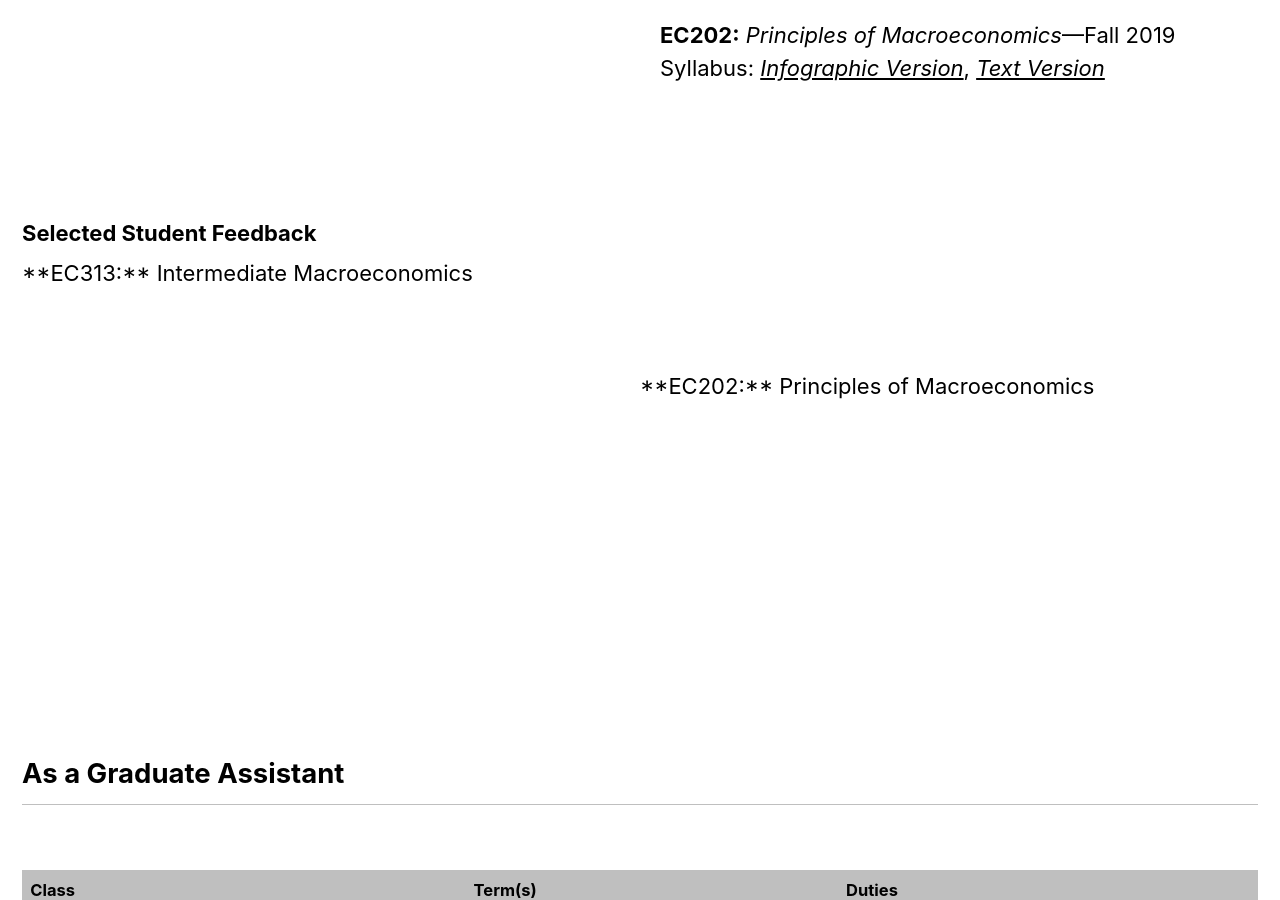
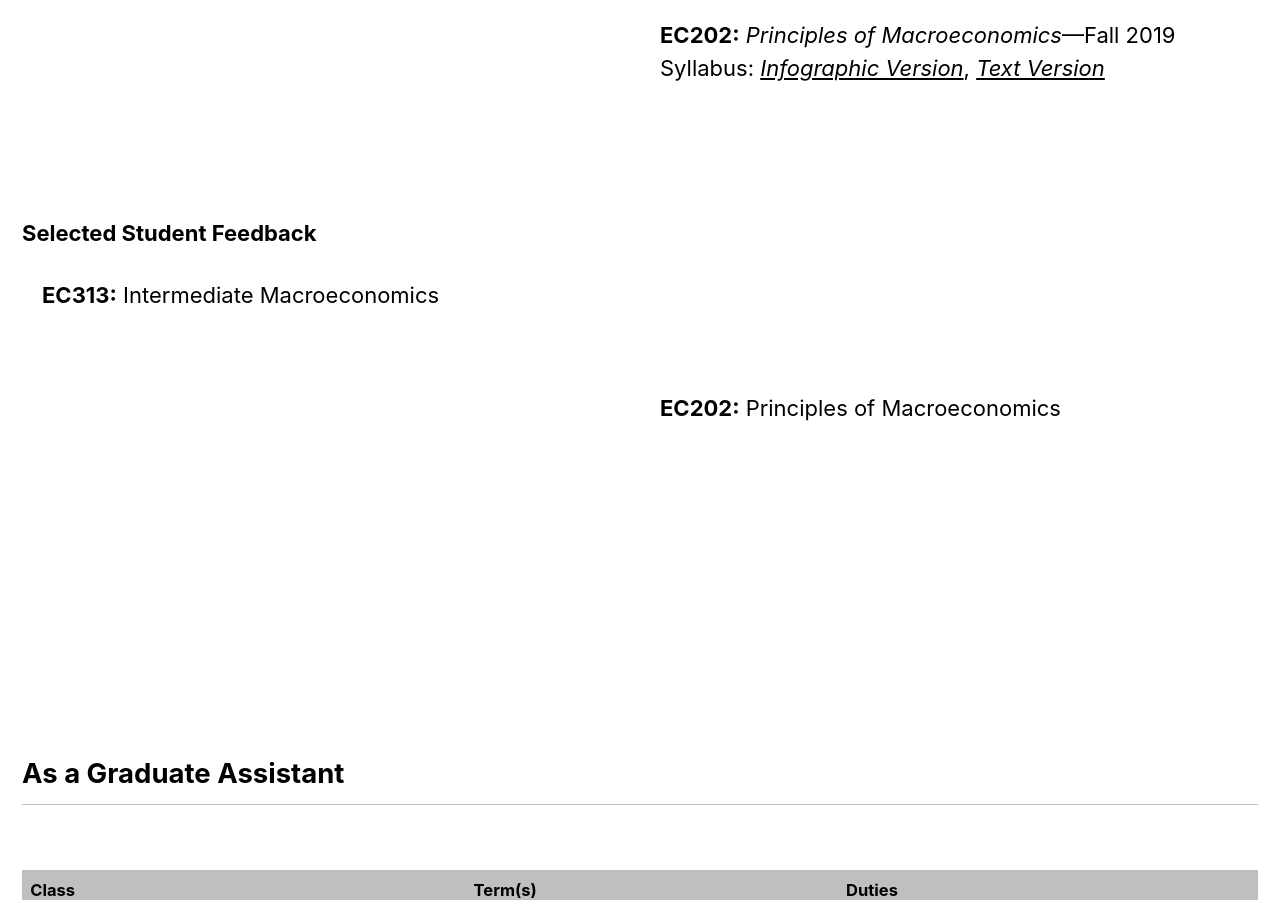
Before and after one commit to mibarnes/chandlerlester.github.io, a Jekyll site: the page built from _pages/teaching.md, in a window 1280 px wide and 900 px high, scrolled down 462 px. Built offline with Jekyll 4.4.1, drawn with Linux system fonts in a browser that asks for light colours; nearby versions of some CDN libraries.

Commit message:
Update teaching.md

```diff
--- a/_pages/teaching.md
+++ b/_pages/teaching.md
@@ -33,14 +33,13 @@ class: wide
 
 ### Selected Student Feedback
 
-<div style="width:50%; height:500px;float:left">
+<div style="width:50%; height:500px;float:left" markdown="1">
 
 **EC313:** Intermediate Macroeconomics
 
 
 </div>
-
-<div style="width:50%; height:500px;float:right">
+<div style="width:50%; height:500px;float:right" markdown="1">
 
 **EC202:** Principles of Macroeconomics
 
```
